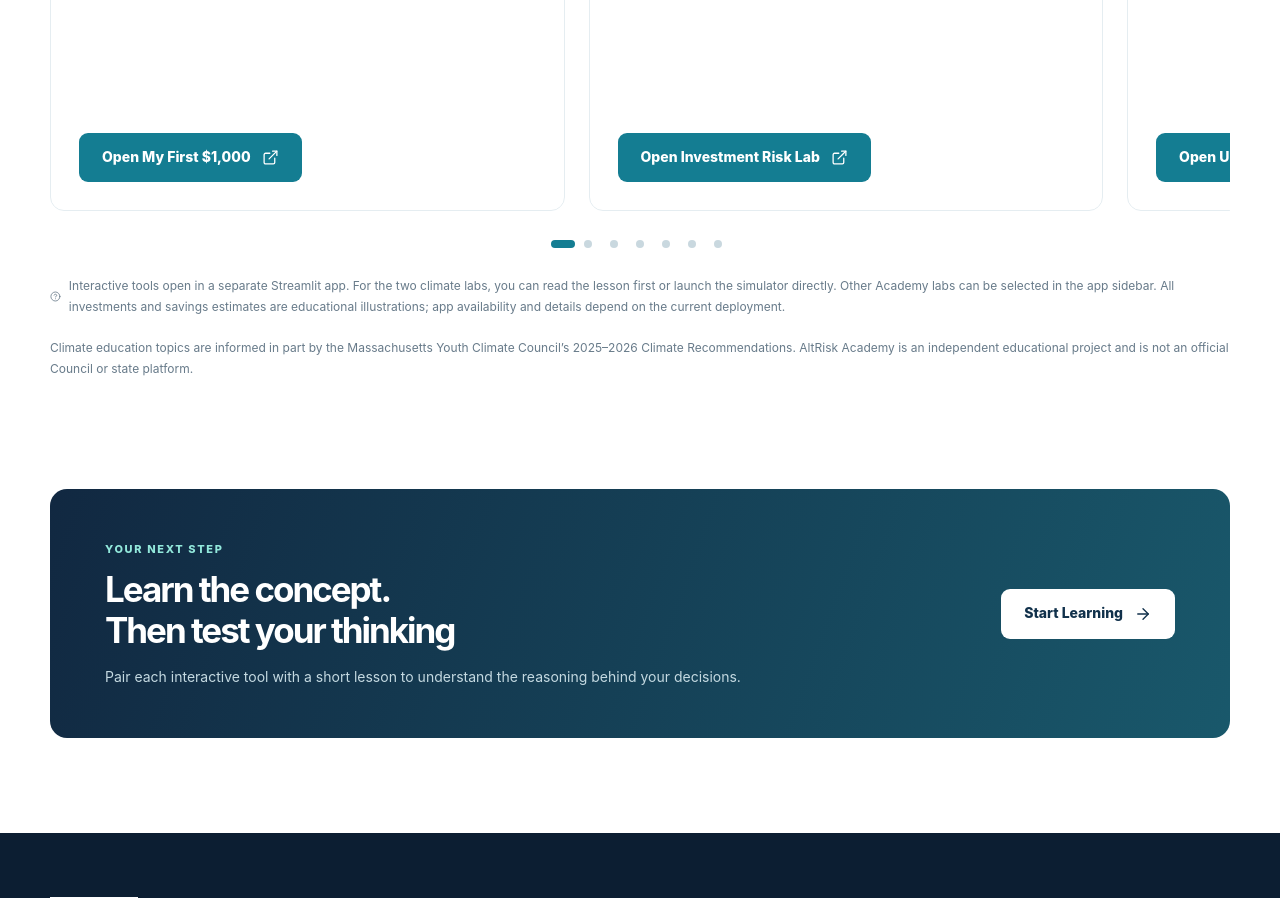
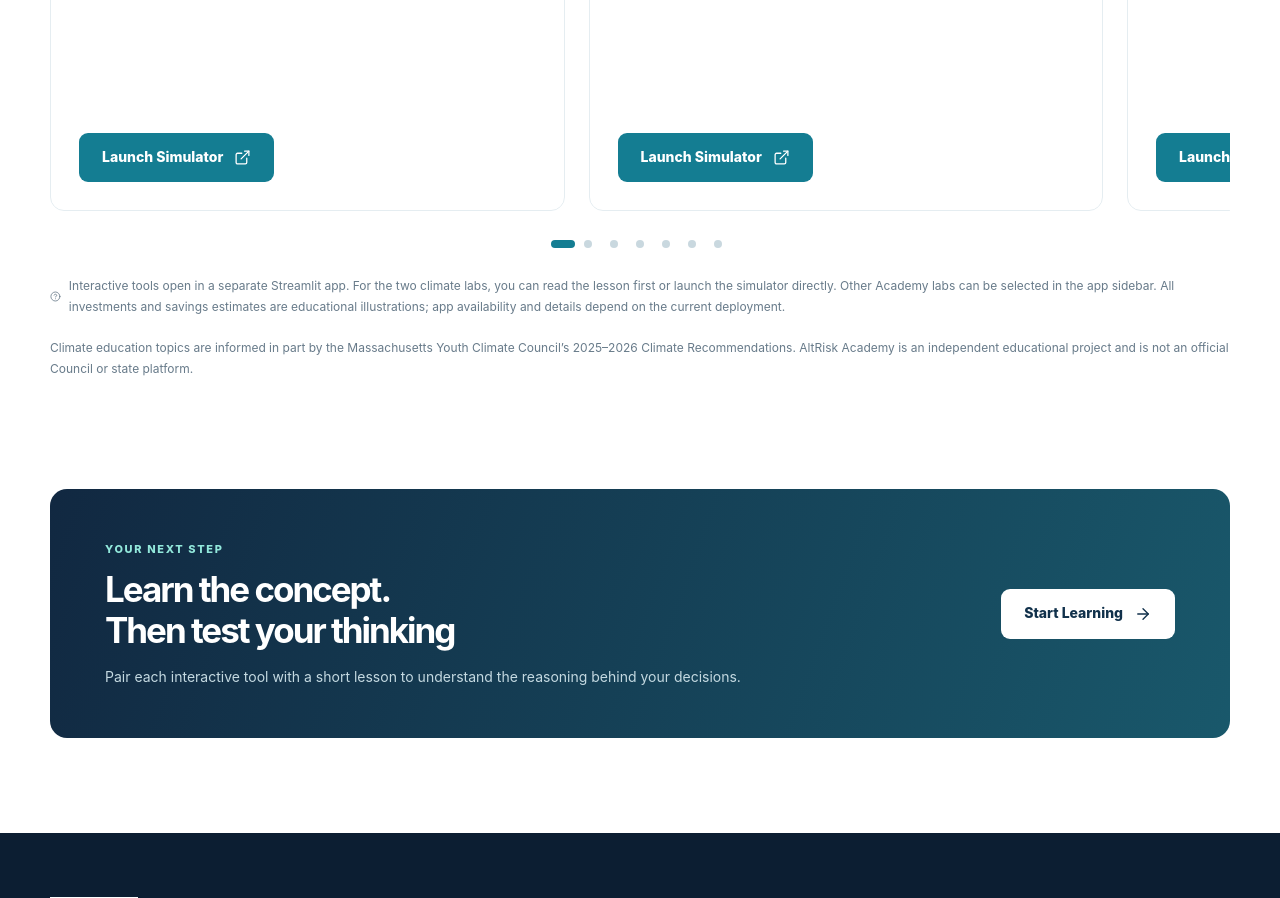
Before and after one commit to glebmediannikov/altrisk-academy-website, a Next.js app: page /risk-lab in a window 1280 px wide. Shown: the part 1360-2258 px from the top of the page. Built offline with nearby package versions, Linux system fonts and the light colour scheme; no server answers.

Commit message:
Fix Risk Lab simulator deep links

```diff
--- a/app/risk-lab/page.tsx
+++ b/app/risk-lab/page.tsx
@@ -5,7 +5,7 @@ import { Icon } from '../../components/icon';
 import {AnalyticsLink} from '../../components/analytics-link';
 import {ModuleCarousel} from '../../components/module-carousel';
 import type {AnalyticsDifficulty, AnalyticsTopic} from '../../lib/analytics';
-import { APP_ACADEMY, APP_CALCULATOR } from '../../lib/data';
+import { APP_CALCULATOR } from '../../lib/data';
 import type { Metadata } from 'next';
 import {pageMetadata} from '../../lib/seo';
 
@@ -23,8 +23,8 @@ const modules = [
     desc: 'Practice allocating a virtual starting amount, exploring trade-offs, and evaluating how decisions affect your plan.',
     image: '/illustrations/risk-lab/my-first-1000.svg',
     imageAlt: 'Virtual $1,000 split into savings, spending, and investing on a donut chart and allocation cards',
-    href: APP_ACADEMY,
-    action: 'Open My First $1,000',
+    href: 'https://altrisk-academy.streamlit.app/?lab=first-1000',
+    action: 'Launch Simulator',
     analyticsId: 'my-first-1000',
     analyticsTopic: 'financial_risk',
     analyticsDifficulty: 'beginner',
@@ -42,8 +42,8 @@ const modules = [
     desc: 'Explore asset allocation, portfolio exposure, and simulated market conditions in an interactive environment.',
     image: '/illustrations/risk-lab/investment-risk-lab.svg',
     imageAlt: 'Portfolio sandbox dashboard with an allocation donut, hypothetical growth paths, a risk gauge, and risk indicators',
-    href: APP_ACADEMY,
-    action: 'Open Investment Risk Lab',
+    href: 'https://altrisk-academy.streamlit.app/?lab=investment-risk',
+    action: 'Launch Simulator',
     analyticsId: 'investment-risk-lab',
     analyticsTopic: 'investing',
     analyticsDifficulty: 'beginner_intermediate',
@@ -61,8 +61,8 @@ const modules = [
     desc: 'See how unexpected expenses and changing circumstances can affect your financial choices.',
     image: '/illustrations/risk-lab/unexpected-events.svg',
     imageAlt: 'Car repair estimate beside an emergency fund and savings jar covering an unplanned expense',
-    href: APP_ACADEMY,
-    action: 'Open Unexpected Events',
+    href: 'https://altrisk-academy.streamlit.app/?lab=life-happens',
+    action: 'Launch Simulator',
     analyticsId: 'unexpected-events',
     analyticsTopic: 'everyday_risk',
     analyticsDifficulty: 'beginner',
```
